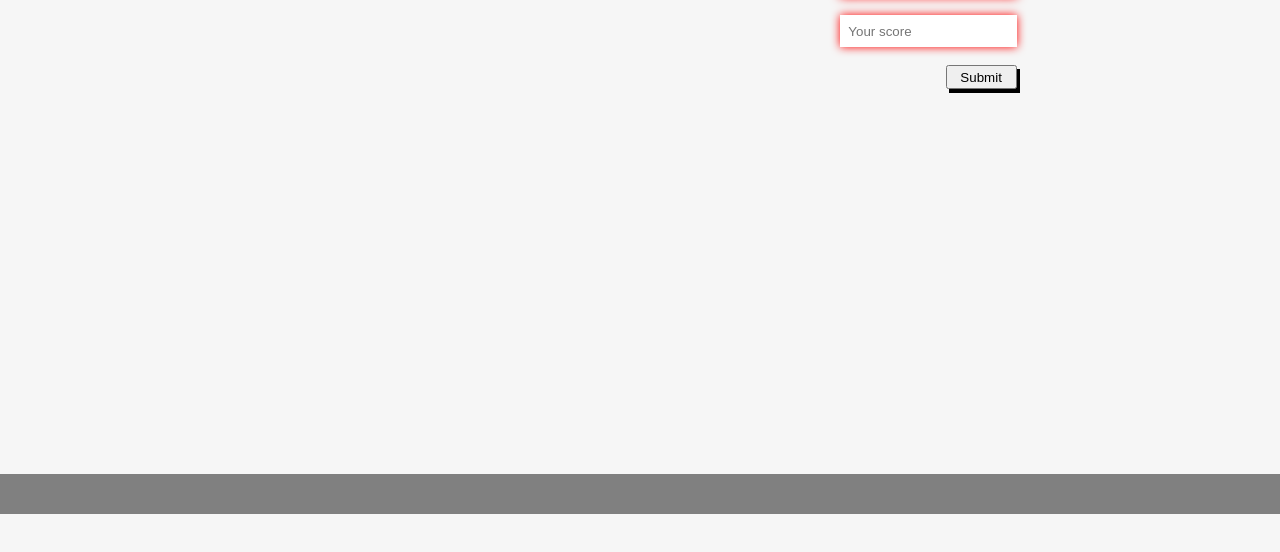
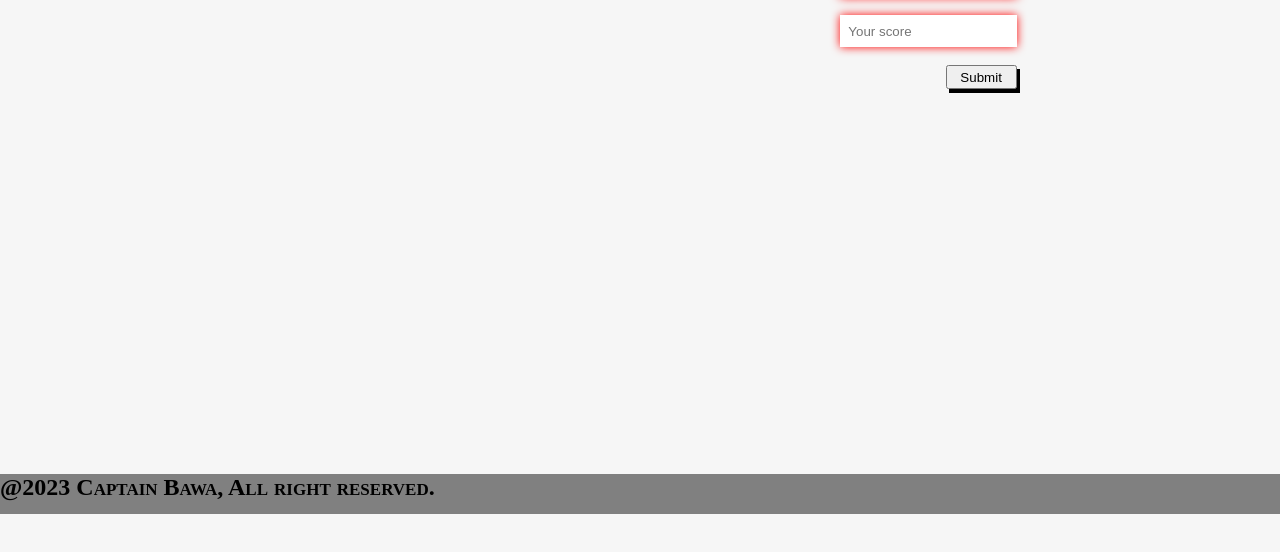
Before and after one commit to CaptainBawa/ScoreTracker, a website built with webpack: page src/index.html in a window 1280 px wide. Shown: the part 286-838 px from the top of the page. Built offline with nearby package versions, Linux system fonts and the light colour scheme.

Commit message:
Add footer text

```diff
--- a/src/index.html
+++ b/src/index.html
@@ -24,6 +24,6 @@
         </form>
       </section>
     </main>
-    <footer></footer>
+    <footer><h2>@2023 Captain Bawa, All right reserved.</h2></footer>
   </body>
 </html>
```
